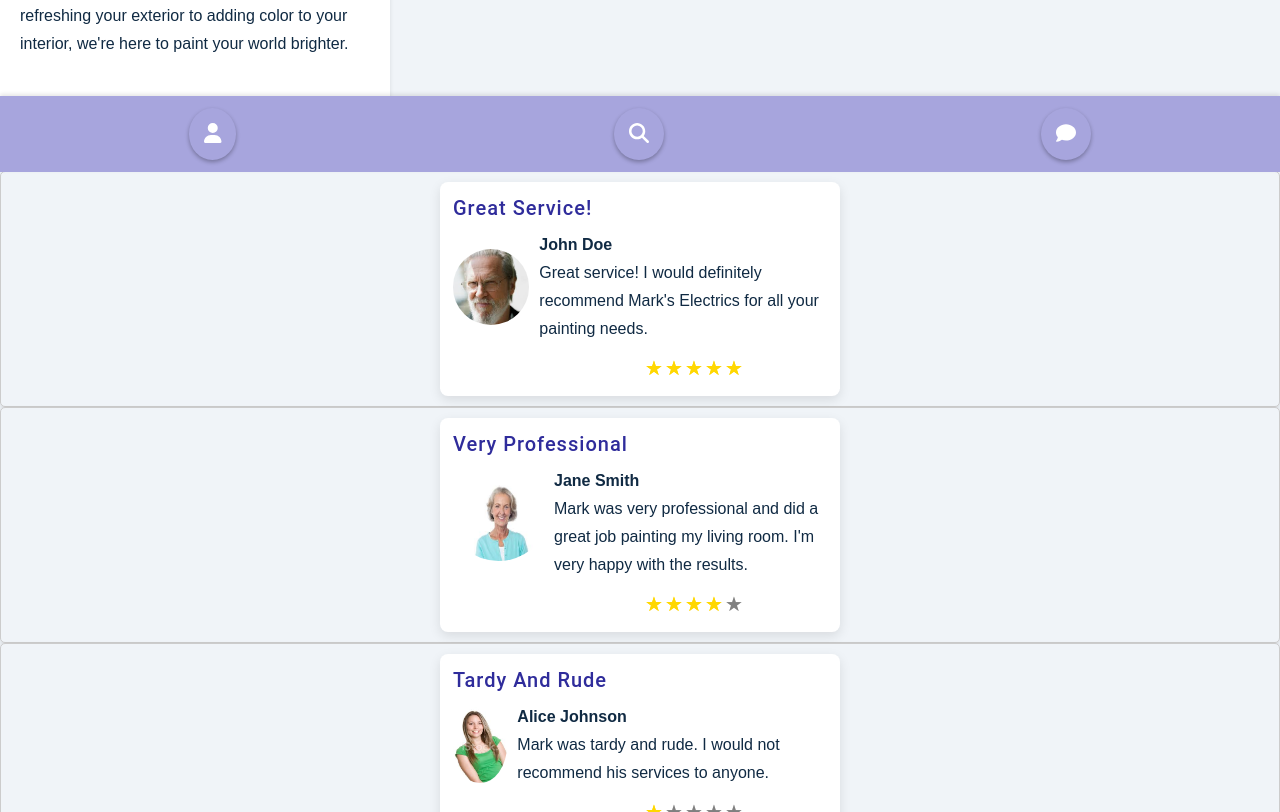
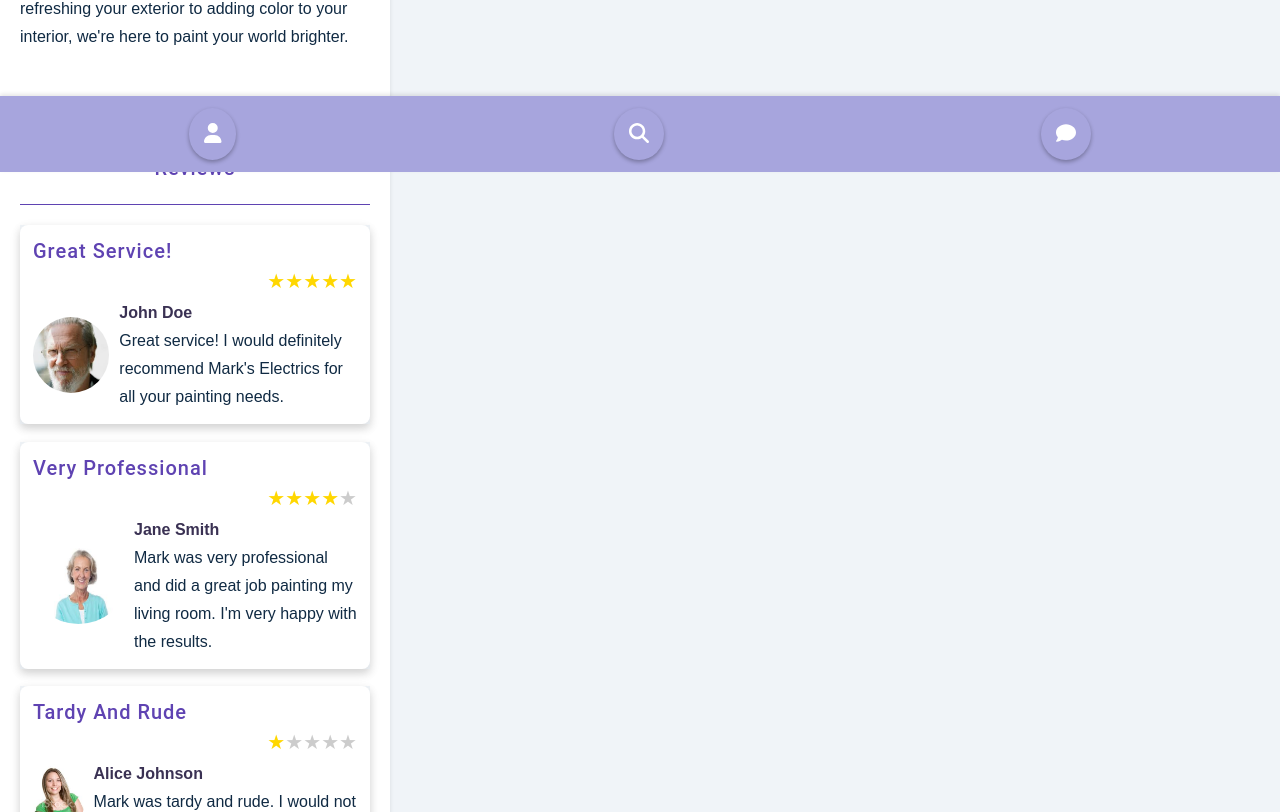
Before and after one commit to laurenrigante/Hire-Me, a React (Create React App) app in the folder hire-me/: page /freelancer/1 in a window 1280 px wide. Shown: the part 628-1440 px from the top of the page. Built offline with nearby package versions, Linux system fonts and the light colour scheme.

Commit message:
adjusting css of freelancer details page

```diff
--- a/hire-me/src/components/ReviewComponent.jsx
+++ b/hire-me/src/components/ReviewComponent.jsx
@@ -17,22 +17,13 @@ const ReviewComponent = ({ businessData }) => {
   } = businessData;
 
   return (
-    <div className="condo-details-container">
+    <div className="condo-details-container" style={{ boxShadow: '0 4px 8px rgba(0, 0, 0, 0.1)', display: 'flex', alignItems: 'center'}}>
       <div className="condo-info">
-        <div className="condo-name-user-tag">
-          <h2>{short}</h2>
+        <div className="user-tag">
+          <h2 className="title2" style={{color:" #5f43b2", margin: 0}}>{short}</h2>
         </div>
-        <div className="image-and-info">
-          <img src={picture} alt="Profile" className="profile-picture" />
-          <div>
-            <b>{name}</b>
-            <br></br>
-            {review}
-            <br></br>
-          </div>
-        </div>
-        <div className="rating-buttons">
-          <div className="star-rating">
+
+          <div className="star-rating2">
             {[...Array(5)].map((_, i) => {
               return (
                 <span key={i} className={i < rating ? "icon filled" : "icon"}>
@@ -41,8 +32,21 @@ const ReviewComponent = ({ businessData }) => {
               );
             })}
 
+
+        </div>
+
+
+
+        <div className="image-and-info">
+          <img src={picture} alt="Profile" className="profile-picture" />
+          <div>
+            <b style={{color:"#3a3153"}}>{name}</b>
+            <br></br>
+            {review}
+            <br></br>
           </div>
         </div>
+
       </div>
     </div>
   );
--- a/hire-me/src/pages/FreelancerDetails.jsx
+++ b/hire-me/src/pages/FreelancerDetails.jsx
@@ -234,7 +234,7 @@ const FreelancerDetails = () => {
                   <span
                     key={i}
                     className={i < freelancer.rating ? "star filled" : "star"}
-
+                    style={{fontSize:"20px"}}
                   >
                     ★
                   </span>
@@ -261,8 +261,9 @@ const FreelancerDetails = () => {
         </div>
       </div>
       <div className="reviews-container">
-        <h2>Reviews</h2>
-        <div className="reviews">
+        <h2 style={{color:" #5f43b2", textAlign:"center"}}>Reviews</h2>
+        <hr class="horizontal-line"></hr>
+        <div className="reviews" style={{paddingBottom:"110px"}}>
           {reviews.map((review, index) => (
             <ReviewComponent key={index} businessData={review} />
           ))}
--- a/hire-me/src/styling/FreelancerDetails.css
+++ b/hire-me/src/styling/FreelancerDetails.css
@@ -86,6 +86,22 @@ a:hover {
   text-decoration: underline;
 }
 
+
+
+.reviews-container{
+  background-color: #ffff;
+  border-radius: 10px;
+  box-shadow: 0 2px 4px rgba(0, 0, 0, 0.1);
+  width: 100%;
+  max-width: 390px;
+  padding: 20px;
+  box-sizing: border-box;
+  display: flex;
+  flex-direction: column;
+  justify-content: space-between; /* This will be removed to keep contents together */
+}
+
+
 /* Responsive styling */
 @media (max-width: 390px) {
   .freelancer-details-container {
--- a/hire-me/src/styling/ReviewComponent.css
+++ b/hire-me/src/styling/ReviewComponent.css
@@ -1,11 +1,7 @@
-/* ReviewComponent.css */
-.condo-details-container {
-  border: 1px solid #ccc;
-  border-radius: 5px;
-  margin: 0px;
-  padding: 10px;
-  width: 100%; /* Adjust width as needed */
-  box-shadow: 0 2px 4px rgba(0, 0, 0, 0.1);
+.title-container {
+  display: flex;
+  justify-content: space-between;
+  align-items: center;
 }
 
 .condo-info {
@@ -13,13 +9,9 @@
   flex-direction: column;
 }
 
-.condo-name-user-tag {
+.user-tag {
   display: flex;
-  justify-content: space-between;
-}
-
-.condo-name-user-tag h2 {
-  margin: 0;
+  align-items: center;
 }
 
 .image-and-info {
@@ -34,22 +26,18 @@
   margin-right: 10px;
 }
 
-.rating-buttons {
-  display: flex;
-  align-items: center;
-}
 
-.star-rating {
-  margin-top: 10px;
+
+.star-rating2 {
   display: flex;
   justify-content: flex-end;
 }
 
-.star-rating .icon {
+.star-rating2 .icon {
   font-size: 20px;
   color: #ccc;
 }
 
-.star-rating .filled {
+.star-rating2 .filled {
   color: gold;
 }
```
